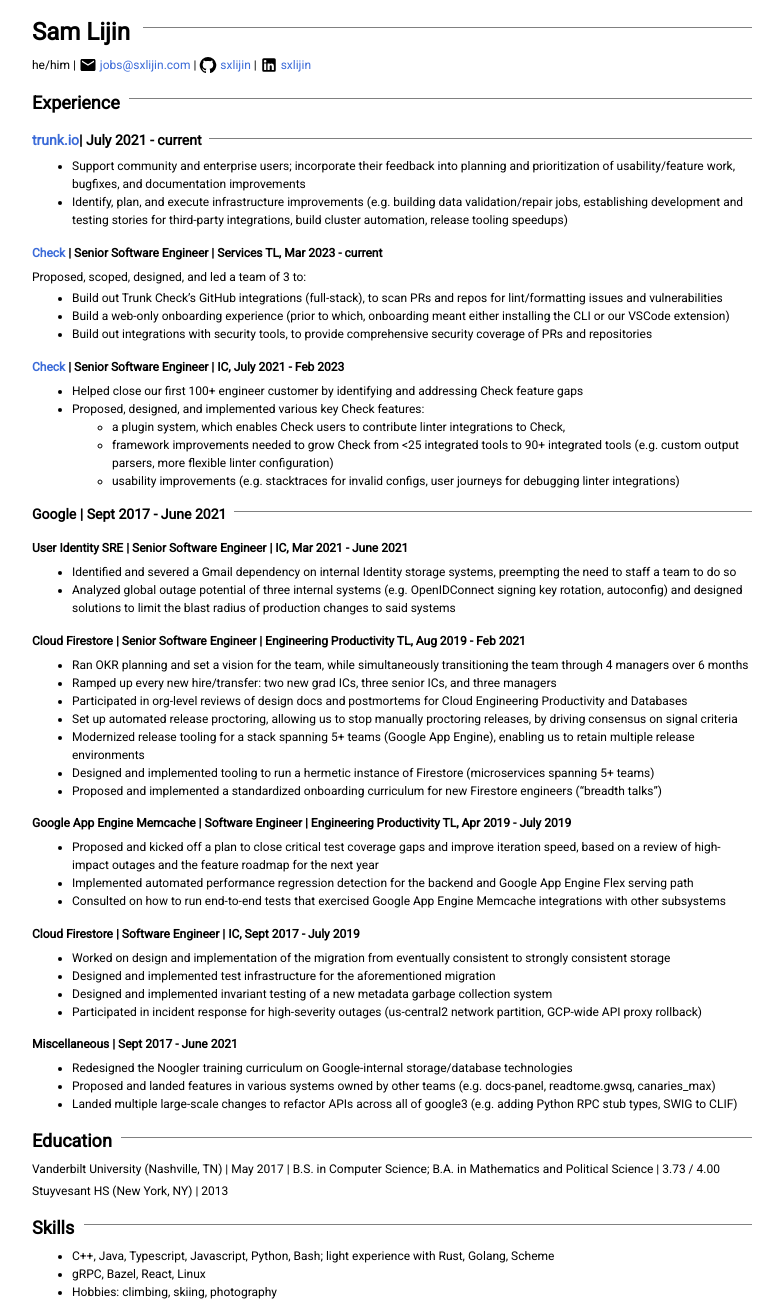
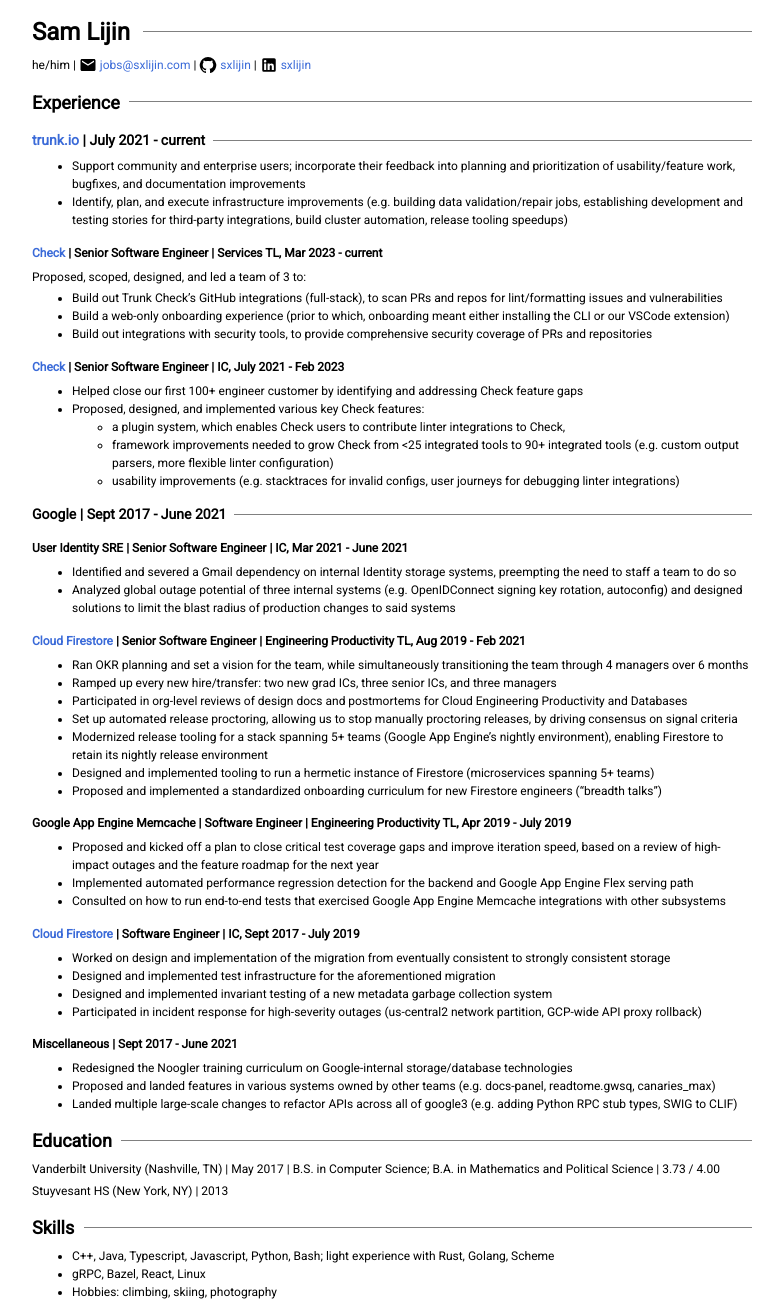
Before and after one commit to sxlijin/sxlijin.github.io, a Jekyll site: the page built from resume.md, in a window 1280 px wide. Shown: the whole page, without its empty margins (248-1031 px from the left). Built offline with Jekyll 4.4.1, drawn with Linux system fonts in a browser that asks for light colours.

Commit message:
resume: styling and content fixes

```diff
--- a/css/resume.scss
+++ b/css/resume.scss
@@ -5,6 +5,7 @@
 /* general aesthetics */
 $base-font-size: 12px;
 $line-height: 1.5em;
+$space-width: 0.25em;
 
 html {
   font-size: $base-font-size;
@@ -33,11 +34,17 @@
 h1, h2, h3 {
   display: flex;
 
+  // `display: flex` causes leading and trailing whitespace of elements to get
+  // trimmed, which in the case of `<a>text with link</a> description` gets
+  // rendered as "text with linkdescription", which is undesirable. 0.25em is
+  // the common width of " ", which fixes this (" " has font-dependent width)
+  gap: $space-width;
+
   &::after {
     flex-grow: 1;
     content: "";
     border-top: 1px solid grey;
-    margin: 1ex 0 1ex 1ex;
+    margin: 1.3ex 0 0 calc(1ex - $space-width);
   }
 }
 
--- a/resume.md
+++ b/resume.md
@@ -47,13 +47,13 @@
 * Identified and severed a Gmail dependency on internal Identity storage systems, preempting the need to staff a team to do so
 * Analyzed global outage potential of three internal systems (e.g. OpenIDConnect signing key rotation, autoconfig) and designed solutions to limit the blast radius of production changes to said systems
 
-#### Cloud Firestore \| Senior Software Engineer \| Engineering Productivity TL, Aug 2019 - Feb 2021
+#### [Cloud Firestore](https://firebase.google.com/docs/firestore) \| Senior Software Engineer \| Engineering Productivity TL, Aug 2019 - Feb 2021
 
 * Ran OKR planning and set a vision for the team, while simultaneously transitioning the team through 4 managers over 6 months
 * Ramped up every new hire/transfer: two new grad ICs, three senior ICs, and three managers
 * Participated in org-level reviews of design docs and postmortems for Cloud Engineering Productivity and Databases
 * Set up automated release proctoring, allowing us to stop manually proctoring releases, by driving consensus on signal criteria
-* Modernized release tooling for a stack spanning 5+ teams (Google App Engine), enabling us to retain multiple release environments
+* Modernized release tooling for a stack spanning 5+ teams (Google App Engine's nightly environment), enabling Firestore to retain its nightly release environment
 * Designed and implemented tooling to run a hermetic instance of Firestore (microservices spanning 5+ teams)
 * Proposed and implemented a standardized onboarding curriculum for new Firestore engineers ("breadth talks")
 
@@ -63,7 +63,7 @@
 * Implemented automated performance regression detection for the backend and Google App Engine Flex serving path
 * Consulted on how to run end-to-end tests that exercised Google App Engine Memcache integrations with other subsystems
 
-#### Cloud Firestore \| Software Engineer \| IC, Sept 2017 - July 2019
+#### [Cloud Firestore](https://firebase.google.com/docs/firestore) \| Software Engineer \| IC, Sept 2017 - July 2019
 
 * Worked on design and implementation of the migration from eventually consistent to strongly consistent storage
 * Designed and implemented test infrastructure for the aforementioned migration
```
